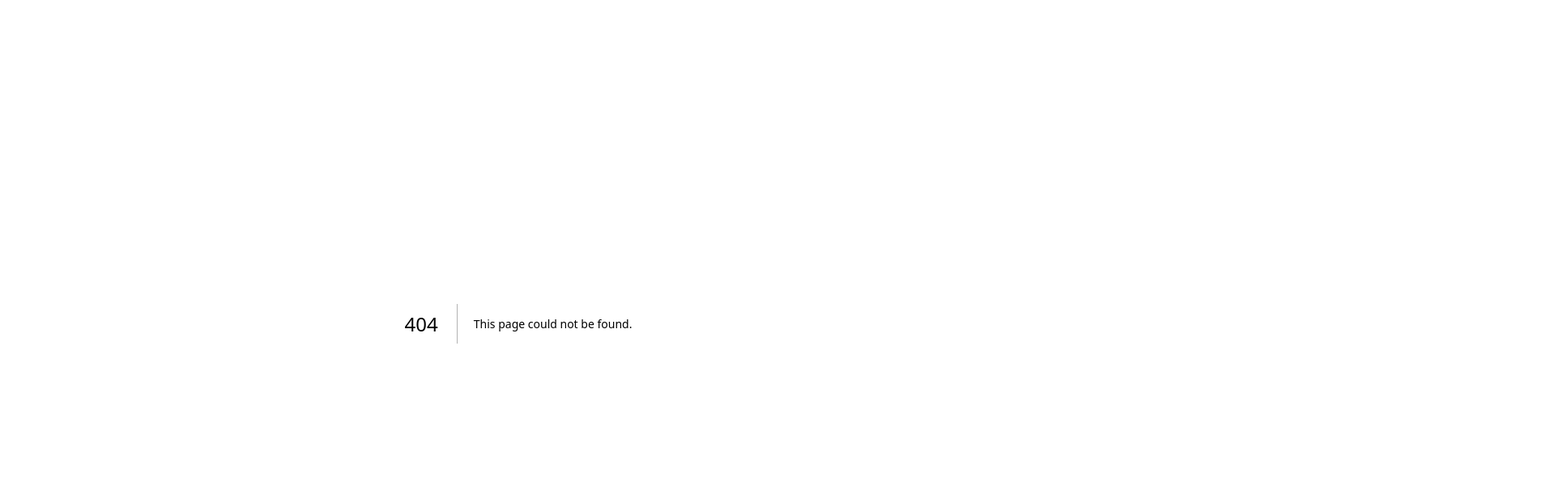
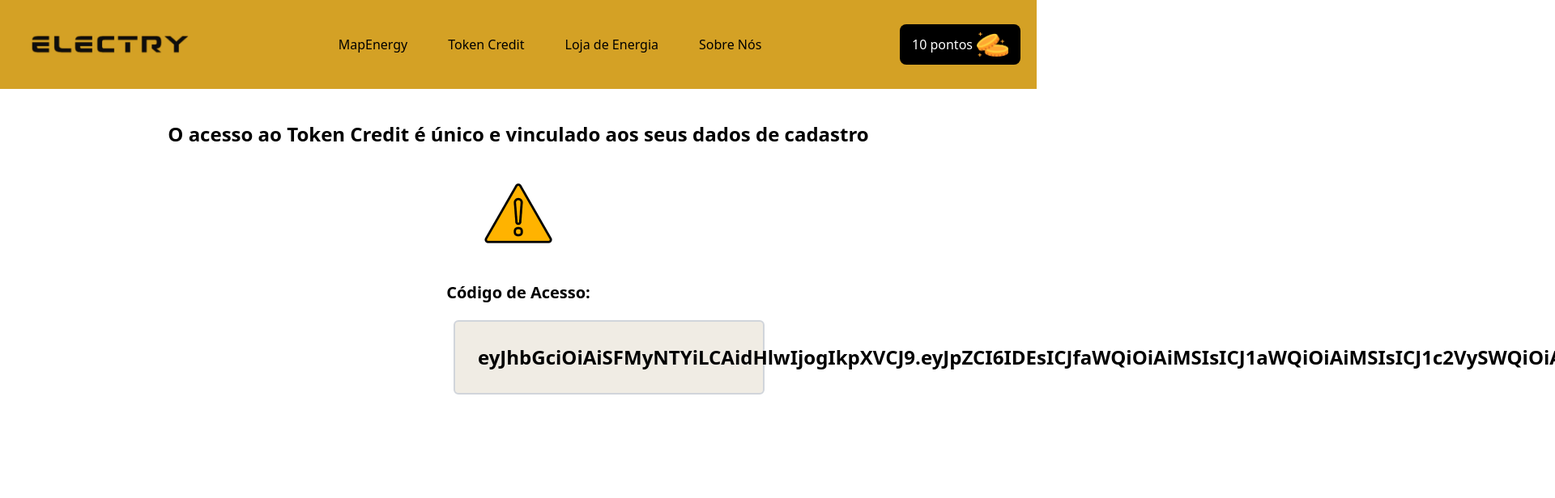
Before and after one commit to ElectryProject/NextJs, a Next.js app: page /token-credit in a window 1280 px wide. Before the commit this address had no page. Shown: the top 616 px of the page at 81% size, 1920 px wide, since content can reach past the window. Built offline with nearby package versions, Linux system fonts and the light colour scheme; sample sign-in values are in the browser's storage.

Commit message:
Criação da página de Token Credit e aplicação da API Python

```diff
--- a/src/app/login/page.tsx
+++ b/src/app/login/page.tsx
@@ -1,35 +1,53 @@
-"use client"
-import seta from '../../images/seta.png'
+"use client";
+import seta from "../../images/seta.png";
+import React, { useState } from "react";
+import { Button, CheckboxContainer, Footer, LoginContainer, Main, Title } from "./styles";
+import Image from "next/image";
+import Link from "next/link";
+import { useUser } from "@/context";
+import { useRouter } from "next/navigation";
 
-import React, { useState } from "react"
-import { Button, CheckboxContainer, Footer, LoginContainer, Main, Title } from "./styles"
-import Image from 'next/image'
-import Link from 'next/link'
-import { useUser } from '@/context'
-import { useRouter } from 'next/navigation'
+export default function Login() {
+  const [showPassword, setShowPassword] = useState(false);
+  const { setName } = useUser();
+  const [inputName, setInputName] = useState("");
+  const [error, setError] = useState("");
+  const router = useRouter();
 
 
+  const handleSubmit = async (e: React.FormEvent) => {
+    e.preventDefault();
 
-export default function Login(){
-    const[showPassword, setShowPassword] = useState(false)
-    const{setName} = useUser();
-    const[inputName, setInputName] = useState("");
+    if (!inputName) {
+      setError("Por favor, insira um nome.");
+      return;
+    }
 
-    const router = useRouter();
 
-    const handleSubmit = (e: React.FormEvent) =>{
-      e.preventDefault();
     setName(inputName);
+    localStorage.setItem("userName", inputName);
+
+
     router.push("/guia-energetico");
   };
 
-    return(
+  return (
     <Main>
       <LoginContainer>
         <form className="flex flex-col gap-4" onSubmit={handleSubmit}>
           <Title>Login</Title>
-        <input className="p-4 w-80 border border-[#333] rounded-md text-base bg-[#E5B43B] text-black" type="text" placeholder="Username" value={inputName} onChange={(e) => setInputName(e.target.value)}/>
-        <input className="p-4 border border-[#333] rounded-md text-base bg-[#E5B43B] text-black" type={showPassword ? 'text' : 'password'} placeholder="Senha" />
+          <input
+            className="p-4 w-80 border border-[#333] rounded-md text-base bg-[#E5B43B] text-black"
+            type="text"
+            placeholder="Username"
+            value={inputName}
+            onChange={(e) => setInputName(e.target.value)}
+          />
+          <input
+            className="p-4 border border-[#333] rounded-md text-base bg-[#E5B43B] text-black"
+            type={showPassword ? "text" : "password"}
+            placeholder="Senha"
+          />
           <CheckboxContainer>
             <input
               type="checkbox"
@@ -38,13 +56,15 @@ export default function Login(){
             />
             <label htmlFor="showPassword">Mostrar senha?</label>
           </CheckboxContainer>
+          {error && <p style={{ color: "red" }}>{error}</p>}
           <Button type="submit">Entrar</Button>
         </form>
       </LoginContainer>
       <Footer>
-        <Link href={'/'}><Image className='w-7' src={seta} alt='Botão de Voltar'/></Link>
+        <Link href={"/"}>
+          <Image className="w-7" src={seta} alt="Botão de Voltar" />
+        </Link>
       </Footer>
     </Main>
-
-    )
+  );
 }
--- a/src/app/map-energy/components/MapsGoogle.tsx
+++ b/src/app/map-energy/components/MapsGoogle.tsx
@@ -3,7 +3,7 @@
 export default function MapsGoogle() {
   return (
     <div className="mt-9 flex flex-col gap-10">
-      <h1 className="text-center font-bold text-2xl">Acompanhe os <span className="text-[#E5B43B]">Pontos de Coleta no Mapa!</span></h1>
+      <h1 className="text-center font-bold text-2xl">Acompanhe os <span className="text-[#E5B43B]">Pontos de Coleta no Mapa</span>!</h1>
       <iframe
         src="https://www.google.com/maps/d/embed?mid=1-QeZrfWszfcdkIPXENnI1YsaqHGHGKU&ehbc=2E312F"
         width="100%"
--- /dev/null
+++ b/src/app/token-credit/components/Header.tsx
@@ -0,0 +1,28 @@
+import Image from "next/image";
+
+import logo from '../../../images/logo (2).png'
+import moeda from '../../../images/moedas.png'
+import Link from "next/link";
+import { HeaderContainer, NavLinks, PointsButton } from "./styles";
+
+
+
+
+
+export default function Header(){
+    return(
+        <HeaderContainer>
+            <Image src={logo} alt='Logo Electry' height={30}/>
+            <NavLinks>
+                <li><Link href={'/map-energy'}>MapEnergy</Link></li>
+                <li><Link href={'/token-credit'}>Token Credit</Link></li>
+                <li><Link href={'/loja-energia'}>Loja de Energia</Link></li>
+                <li><Link href={'/integrantes'}>Sobre Nós</Link></li>
+            </NavLinks>
+            <PointsButton>
+                10 pontos
+                <Image src={moeda} alt='Ícone de moedas' height={30}/>
+            </PointsButton>
+        </HeaderContainer>
+    )
+}
--- /dev/null
+++ b/src/app/token-credit/components/styles.ts
@@ -0,0 +1,35 @@
+import styled from 'styled-components';
+
+export const HeaderContainer = styled.header`
+  display: flex;
+  align-items: center;
+  justify-content: space-between;
+  padding: 30px 20px;
+  background-color: #d4a125; /* Cor de fundo amarela */
+`;
+
+export const NavLinks = styled.nav`
+  display: flex;
+  gap: 50px;
+  list-style-type: none;
+  font-weight: 500;
+`;
+
+
+
+export const PointsButton = styled.button`
+  display: flex;
+  align-items: center;
+  justify-content: center;
+  background-color: #000;
+  color: #fff;
+  border: none;
+  border-radius: 8px;
+  padding: 10px 15px;
+  font-size: 16px;
+  cursor: pointer;
+
+  img {
+    margin-left: 5px;
+  }
+`;
--- /dev/null
+++ b/src/app/token-credit/page.tsx
@@ -0,0 +1,83 @@
+"use client";
+import React, { useState, useEffect } from "react";
+import { useRouter } from "next/navigation";
+import perigo from '../../images/warning.png'
+import Image from "next/image";
+import seta from "../../images/seta.png";
+import Header from "../guia-energetico/components/Header";
+import Link from "next/link";
+
+export default function GerarToken() {
+  const router = useRouter();
+  const [token, setToken] = useState<string | null>(null);
+  const [error, setError] = useState<string | null>(null);
+
+  useEffect(() => {
+    const gerarToken = async () => {
+      try {
+        const nome = localStorage.getItem("userName"); // Obtém o nome armazenado
+        if (!nome) {
+          setError("Usuário não encontrado. Faça login para continuar.");
+          router.push("/login");
+          return;
+        }
+
+        // Verifica se já existe um token no localStorage
+        const storedToken = localStorage.getItem("userToken");
+        if (storedToken) {
+          setToken(storedToken); // Usa o token armazenado
+          return;
+        }
+
+        // Caso contrário, gera um novo token
+        const response = await fetch("http://127.0.0.1:5000/gerar-token", {
+          method: "POST",
+          headers: {
+            "Content-Type": "application/json",
+          },
+          body: JSON.stringify({ nome: nome }),
+        });
+
+        if (!response.ok) {
+          throw new Error("Erro ao gerar o token.");
+        }
+
+        const data = await response.json();
+        setToken(data.token); // Armazena o token na resposta
+        localStorage.setItem("userToken", data.token); // Salva o token no localStorage
+      } catch (error) {
+        setError("Erro ao gerar o token");
+      }
+    };
+
+    gerarToken();
+  }, []);
+
+  return (
+    <main>
+        <Header />
+        <div className="flex flex-col text-center gap-10">
+            <h1 className="text-2xl font-bold mt-10">O acesso ao Token Credit é único e vinculado
+             aos seus dados de cadastro</h1>
+            <div className=" flex justify-center">
+                <Image src={perigo} alt="símbolo de perigo"/>
+            </div>
+            {error && <p style={{ color: "red" }}>{error}</p>}
+            {token ? (
+            <div className="gap-5 flex flex-col justify-center">
+                <p className="text-xl"><strong>Código de Acesso:</strong></p>
+                {/* Aqui ajustamos a largura e borda da div que contém o token */}
+                <div className="border-2 ml-[35rem] max-w-sm border-gray-300 bg-[#F0ECE4] p-7 rounded-md">
+                    <p className="font-bold text-2xl">{token}</p>
+                </div>
+            </div>
+            ) : (
+            <p>Gerando token...</p>
+            )}
+        </div>
+        <footer className="fixed bottom-5 left-5 w-1/5">
+          <Link href={'/'}><Image className='w-7' src={seta} alt='Botão de Voltar'/></Link>
+        </footer>
+    </main>
+  );
+}
```
Also changed, not shown: src/images/warning.png (added). Lines whose indentation alone changed are shown as unchanged.
